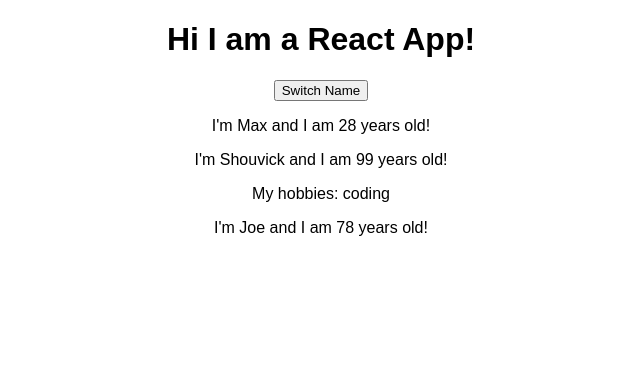
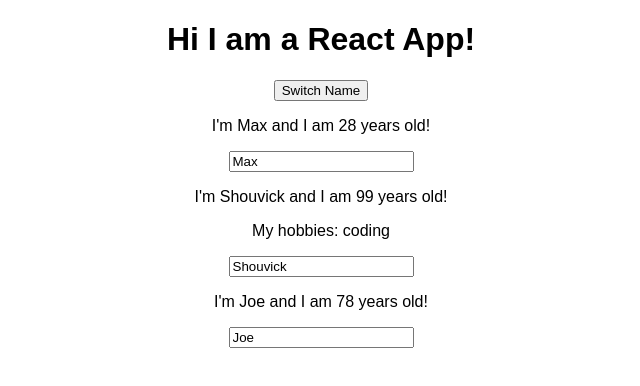
Before and after one commit to deeprony7/react-app, a React (Create React App) app: page / in a window 1280 px wide. Shown: the top 386 px of the page, without its empty margins (319-959 px from the left). Built offline with nearby package versions, Linux system fonts and the light colour scheme.

Commit message:
47. adding two way binding

```diff
--- a/src/App.js
+++ b/src/App.js
@@ -21,13 +21,25 @@
     })
   }
 
+  nameChangedHandler = (event) => {
+    this.setState({
+      persons: [
+        { name: "Max", age: '28' },
+        { name: event.target.value, age: '99' },
+        { name: 'Joe', age: '78' }
+      ]
+    })
+  }
+
   render() {
     return (
       <div className="App">
         <h1>Hi I am a React App!</h1>
         <button onClick={() => this.switchNameHandler("Kane")}>Switch Name</button>
         <Person name={this.state.persons[0].name} age={this.state.persons[0].age} />
-        <Person name={this.state.persons[1].name} age={this.state.persons[1].age} click={this.switchNameHandler.bind(this, "Ricardo")}>My hobbies: coding</Person>
+        <Person name={this.state.persons[1].name} age={this.state.persons[1].age}
+        click={this.switchNameHandler.bind(this, "Ricardo")}
+        changed={this.nameChangedHandler}>My hobbies: coding</Person>
         <Person name={this.state.persons[2].name} age={this.state.persons[2].age} />
       </div>
     );
--- a/src/Person/Person.js
+++ b/src/Person/Person.js
@@ -5,6 +5,7 @@
         <div>
             <p onClick={props.click}>I'm {props.name} and I am {props.age} years old!</p>
             <p>{props.children}</p>
+            <input type="text" onChange={props.changed} value={props.name} />
         </div>
     )
 }
```
